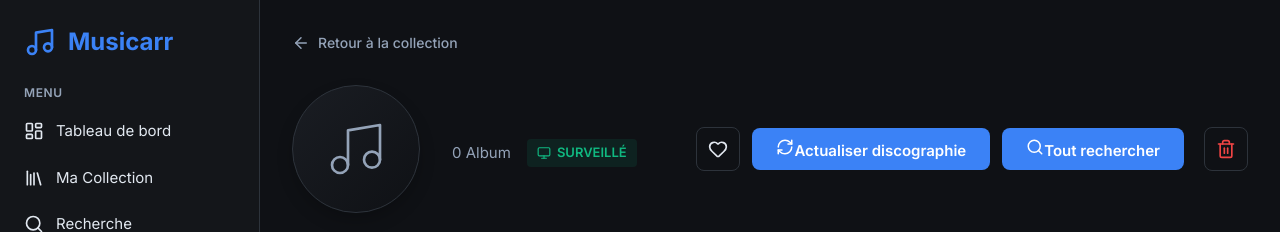
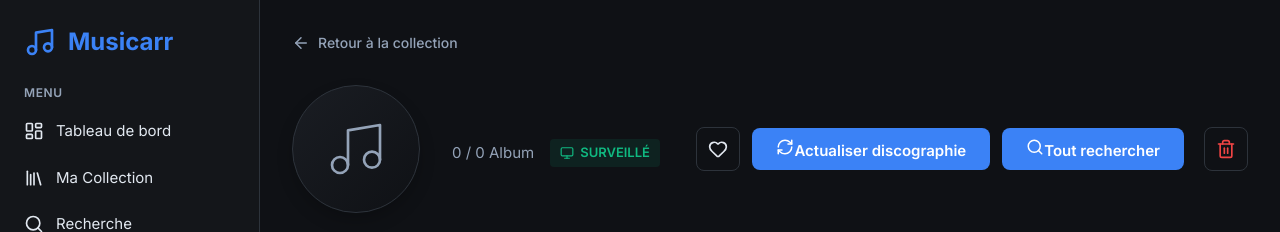
Before and after one commit to guim31/musicarr, a Next.js app: page /library/artist/1 in a window 1280 px wide. Shown: the top 232 px of the page. Built offline with nearby package versions, Linux system fonts and the light colour scheme; no server answers; the database is empty.

Commit message:
feat(library): display downloaded albums ratio
- Affiche le nombre d'albums collectés par rapport au nombre total en sous-titre de l'artiste

```diff
--- a/src/app/library/artist/[id]/page.tsx
+++ b/src/app/library/artist/[id]/page.tsx
@@ -139,7 +139,7 @@ export default function ArtistDetailPage({ params }: { params: Promise<{ id: str
           <div className={styles.artistInfo}>
             <h1>{artist.name}</h1>
             <div className={styles.artistMeta}>
-              <span>{albums.length} Album{albums.length > 1 ? 's' : ''}</span>
+              <span>{albums.filter(a => a.status === 'downloaded').length} / {albums.length} Album{albums.length > 1 ? 's' : ''}</span>
               <span className={styles.badge}><Monitor size={14} /> Surveillé</span>
             </div>
           </div>
```
